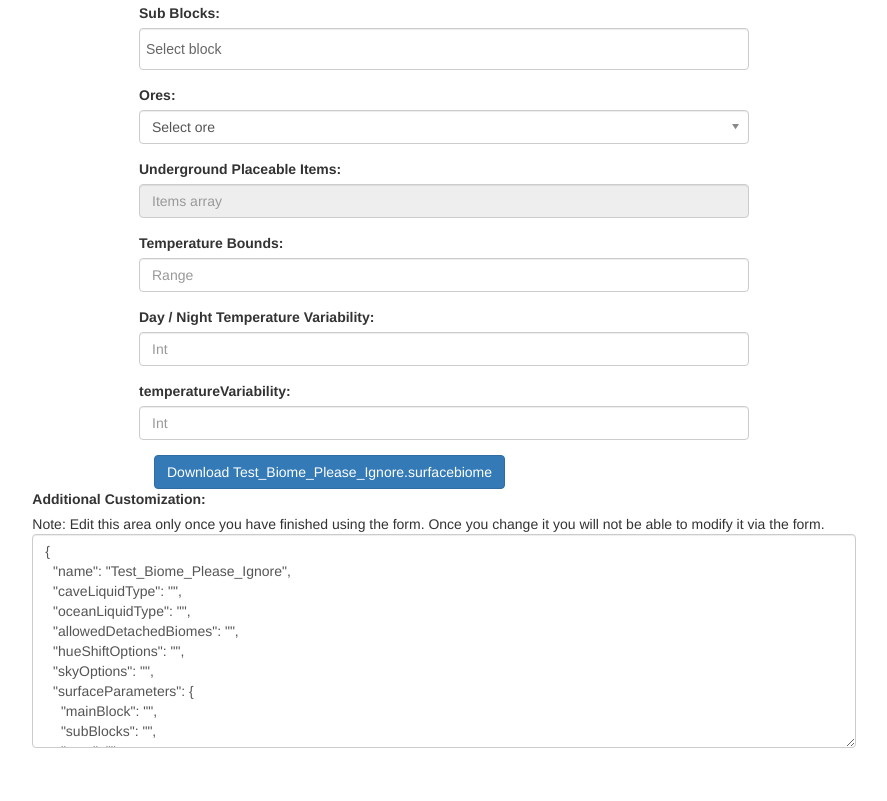
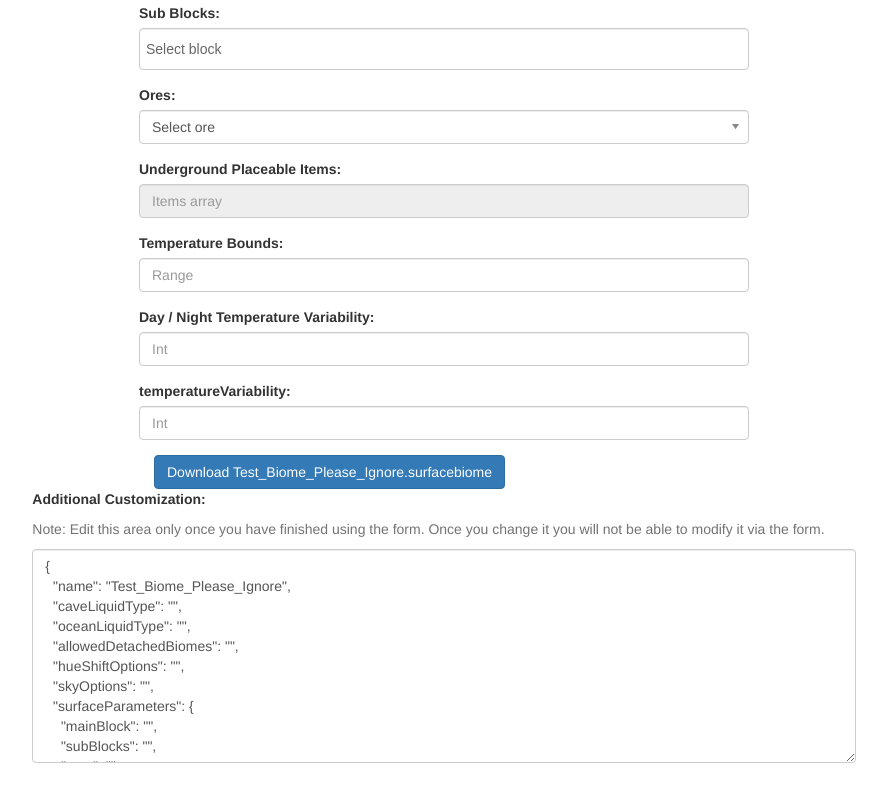
Before and after one commit to findar/BiomeGenWebApp, a website: page app/index.html in a window 1280 px wide. Shown: the part 2208-3009 px from the top of the page, without its empty margins (196-1083 px from the left). Drawn offline with nearby package versions, Linux system fonts and the light colour scheme; some packages are replaced by stand-ins of ours.

Commit message:
Fixed help text for additional customization to use proper class.

```diff
--- a/app/index.html
+++ b/app/index.html
@@ -269,7 +269,7 @@
         </form>
         <div class="col-sm-8 col-sm-offset-2 bottomBuffer">
             <label class="control-label">Additional Customization:</label>
-            <div class="helpText">Note: Edit this area only once you have finished using the form.  Once you change it you will not be able to modify it via the form. </div>
+            <div class="help-block">Note: Edit this area only once you have finished using the form.  Once you change it you will not be able to modify it via the form. </div>
             <textarea class="form-control" rows="10">{{form | json}}</textarea>
         </div>
     </body>
```
